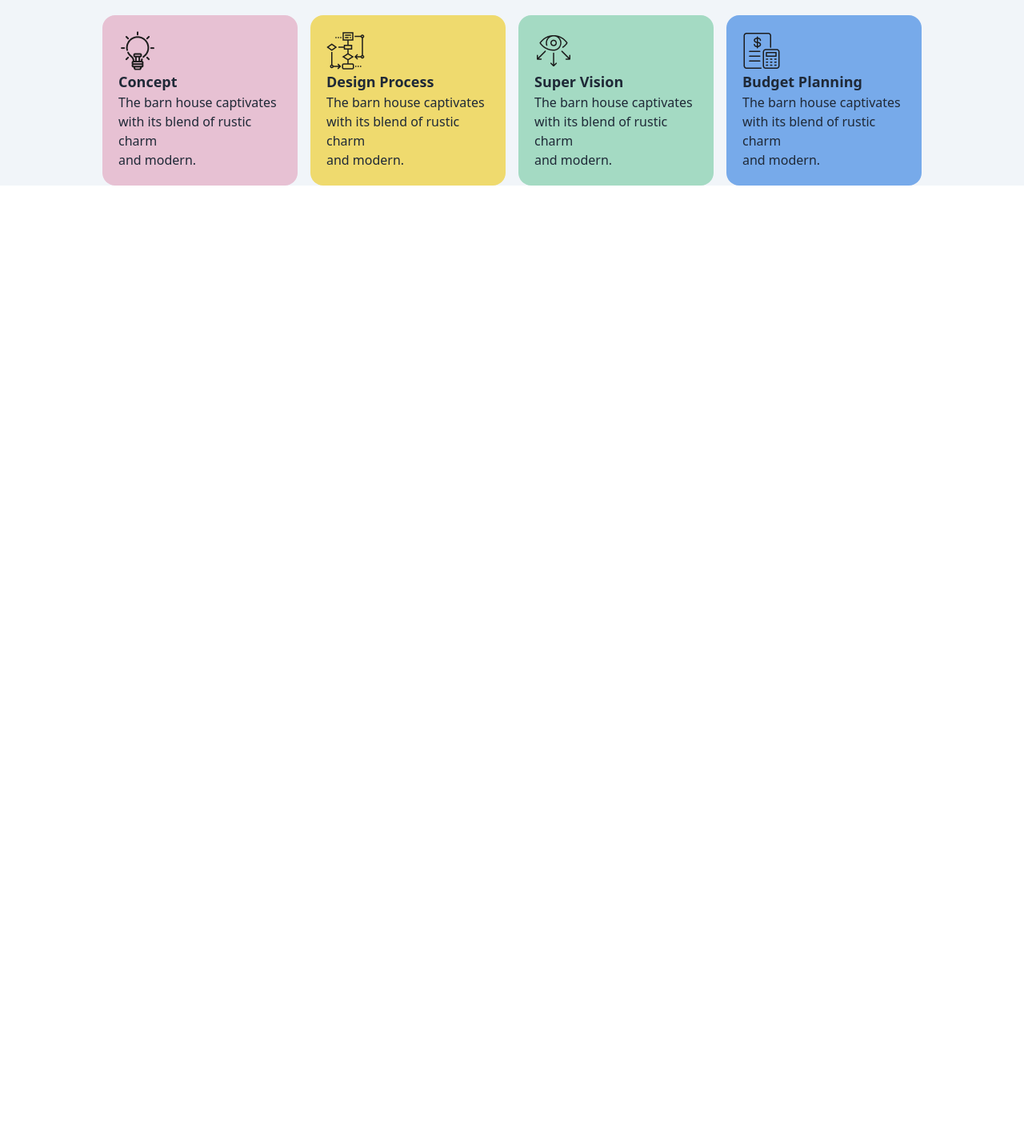
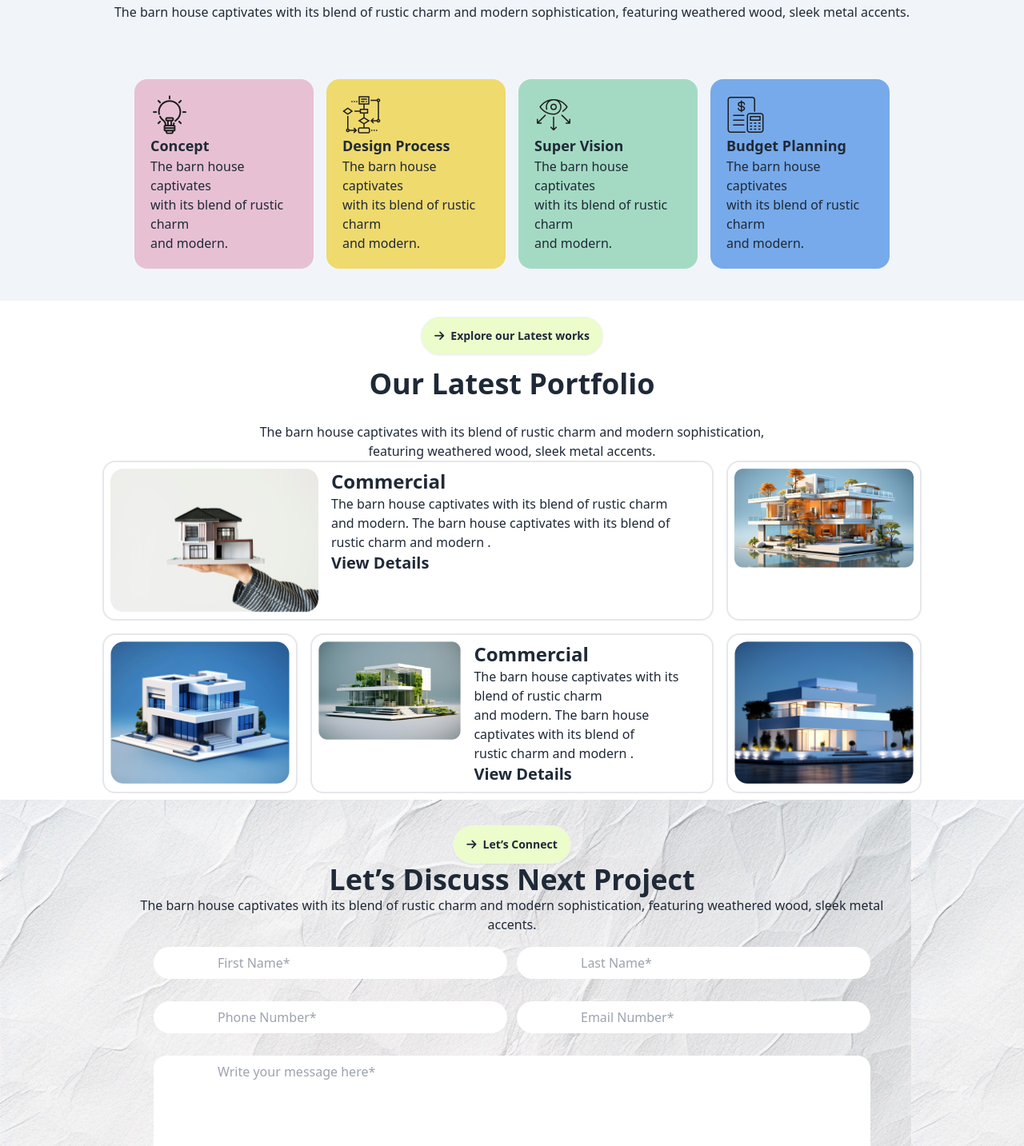
Before and after one commit to josibul/A3-assinment, a plain HTML site: page index.html in a window 1280 px wide. Shown: the part 1367-2800 px from the top of the page at 80% size. Before the commit the page ends 1599 px from the top, so only its background shows below. Drawn offline with nearby package versions, Linux system fonts and the light colour scheme.

Commit message:
added all stufs

```diff
--- a/index.html
+++ b/index.html
@@ -23,6 +23,9 @@
           colors: {
             'clifford':'#da373d',
           }
+          backgroundImage: {
+        'contact-bg': "url('/assets/bg.jpg')",
+         }
         }
       }
     }
@@ -63,7 +66,7 @@
                         <button class="btn btn-ghost btn-circle"><i class="fa-solid fa-cart-shopping"></i> </button>
                     </div>
                      <div class=" hidden lg:block">
-                    <a class="btn bg-[#ABEF5F] ">Book consults<i class="fa-solid fa-arrow-right  rounded-full bg-neutral-950 text-[#FFFFFF] p-2 bg-auto -rotate-45"></i></a>
+                    <a class="btn bg-[#ABEF5F] rounded-full ">Book consults<i class="fa-solid fa-arrow-right  rounded-full bg-neutral-950 text-[#FFFFFF] p-2 bg-auto -rotate-45"></i></a>
                      </div>
                      <div class="lg:hidden" >
                         <label class="btn btn-circle swap swap-rotate">
@@ -108,10 +111,10 @@
     <!-- about us -->
      <div class="lg:mx-32 ">
         <img src="assets/Vector.png" alt="">
-        <div class="flex flex-row">
+        <div class=" lg:flex flex-row sm: p-5">
             <div class="mr-10">
                 <button class="btn rounded-full  h-8 font-bold "><i class="fa-solid fa-arrow-right"></i>About us</button>
-                <h2 class="font-bold text-4xl">We design thoughtful,<br>liveable spaces</h2>
+                <h2 class="font-bold text-4xl ">We design thoughtful,<br>liveable spaces</h2>
                 <p class="mb-5">The barn house captivates with its blend of rustic charm and
                     modern sophistication, featuring weathered wood, sleek metal accents.</p>
                 <div class="flex space-x-2.5 bg-white rounded-2xl  p-5 mb-5">
@@ -145,12 +148,12 @@
      <!-- work process -->
       <div class="lg:mx-32">
         <div class=" flex flex-col items-center ">
-            <button class="btn  rounded-full bg-white  mb-5"> How we works</button>
+            <button class="btn  rounded-full bg-white  mb-5"><i class="fa-solid fa-arrow-right   "></i> How we works</button>
             <h2 class=" font-bold text-4xl mb-6">Our Works Process</h2>
             <p class=" text-center mb-8">The barn house captivates with its blend of rustic charm and modern sophistication, featuring weathered wood, sleek metal accents.</p>
 
         </div>
-        <div class=" grid grid-cols-4 gap-4">
+        <div class="  grid lg:grid-cols-4 gap-4 p-10">
             <div class="bg-[#E7C1D3] rounded-2xl p-5">
                 <img src="assets/concept.png" alt="">
                 <h3 class="font-bold text-lg ">Concept</h3>
@@ -175,10 +178,108 @@
 
 
       </div>
+    <!-- Latest protfolio -->
+     <div class=" bg-white pb-2  ">
+        <div class=" flex flex-col items-center lg:mx-32">
+            <button class="btn mt-5 rounded-full bg-lime-100"> <i class="fa-solid fa-arrow-right   "></i>Explore our Latest works</button>
+            <h2 class="text-4xl font-bold text-center m-7 mt-4">Our Latest Portfolio</h2>
+            <p class="text-center">The barn house captivates with its blend of rustic charm and modern sophistication, <br> featuring weathered wood, sleek metal accents.</p>
+
+        </div>
+        <div class=" gap-4 flex flex-col mx-0  lg:grid grid-cols-4 grid-rows-2 lg:mx-32">
+            <!-- card-1 -->
+            <div class="p-2 border-2 rounded-2xl lg:flex flex-row col-span-3 ">
+                <div class="">
+                    <img class="m-auto" src="assets/img1.png" alt="">
+
+                </div>
+                <div class="pl-4 ">
+                    <h2 class="font-bold text-2xl"> Commercial</h2>
+                    <p>The barn house captivates with its blend of rustic charm <br> and modern. The barn house captivates with its blend of <br> rustic charm and modern .
+                    </p>
+                    <button class="text-xl font-bold"> View Details</button>
+                </div>
+            </div>
+            <!-- card2 -->
+            <div class="p-2 border-2 rounded-2xl ">
+                <img src="assets/img2.png" alt="">
+            </div>
+            <!-- card3 -->
+            <div class=" p-2 border-2 rounded-2xl ">
+                <img src="assets/img3.png" alt="">
+            </div>
+            <!-- card4 -->
+            <div class=" p-2 border-2 rounded-2xl lg:flex flex-row col-span-2">
+                <div>
+                    <img class="m-auto" src="assets/img4.png" alt="">
+                </div>
+                <div class="pl-4">
+                    <h2 class="font-bold text-2xl"> Commercial</h2>
+                    <p>The barn house captivates with its blend of rustic charm <br> and modern. The barn house captivates with its blend of <br> rustic charm and modern .
+                    </p>
+                    <button class="text-xl font-bold"> View Details</button>
+                </div>
+
+            </div>
+            <!-- card5 -->
+            <div class=" p-2 border-2 rounded-2xl ">
+                <img class="m-auto" src="assets/img5.png" alt="">
+            </div>
+
+        </div>
+     </div>
+
+     <!-- contact -->
+      <div class="bg-[url('/assets/bg.jpg')]">
+        <div class=" lg:mx-40">
+            <div class="flex flex-col items-center">
+                <button class="btn mt-8 rounded-full bg-lime-100"><i class="fa-solid fa-arrow-right   "></i>Let’s Connect</button>
+                <h1 class=" font-bold text-4xl">Let’s Discuss Next Project</h1>
+                <p class="text-center">The barn house captivates with its blend of rustic charm and modern sophistication, featuring weathered wood, sleek metal accents.</p>
+            </div>
+            <div class="  gap-3 pr-8 pl-8  lg:grid grid-cols-2">
+                <input class=" rounded-full px-20 lg:mt-4 p-2  " type="text" placeholder="First Name*">
+                <input class="rounded-full mt-4 px-20 lg: p-2" type="text" placeholder="Last Name*">
+                <input class=" rounded-full mt-4 px-20 lg: p-2 " type="text" placeholder="Phone Number*">
+                <input class="rounded-full mt-4 px-20 lg: p-2" type="text" placeholder="Email Number*">
+                <input class="rounded-2xl mt-4 px-20 lg: p-2 pb-40 lg:col-span-2" type="text" placeholder="Write your message here*">
+                <button class="mt-4 mb-10 lg:col-span-2"><a class="btn bg-[#ABEF5F] rounded-full px-20">Send Mail<i class="fa-solid fa-arrow-right  rounded-full bg-neutral-950 text-[#FFFFFF] p-2 bg-auto -rotate-45"></i></a></button>
+
+
+
+            </div>
+
+
+        </div>
+
+      </div>
 
 
     </main>
     <footer>
+        <div class="bg-black footer footer-center pt-2">
+            <div class="flex flex-row items-center ">
+                <i class="fa-solid fa-arrow-right  rounded-full bg-[#ABEF5F] p-2 bg-auto -rotate-45"></i>
+                 <a class=" text-white font-bold text-2xl">Rinterio</a>
+            </div>
+            <div>
+                <p class=" text-center">The barn house captivates with its blend of rustic charm and modern sophistication, featuring weathered wood, sleek metal accents.</p>
+            </div>
+            <div class="">
+                <ul class="menu menu-horizontal px-1">
+
+                   <div class=" lg:flex ">
+                    <li><a class="font-bold">Home</a></li>
+                    <li><a>Service</a></li>
+                    <li><a>Profolio</a></li>
+                    <li><a>Blogs</a></li>
+                    <li><a>Contacts Us</a></li>
+                   </div>
+                  </ul>
+            </div>
+           <button class="p-5"><a class="btn bg-[#ABEF5F] rounded-full  ">Book consults<i class="fa-solid fa-arrow-right  rounded-full bg-neutral-950 text-[#FFFFFF] p-2 bg-auto -rotate-45"></i></a></button>
+
+        </div>
 
     </footer>
 </body>
```
